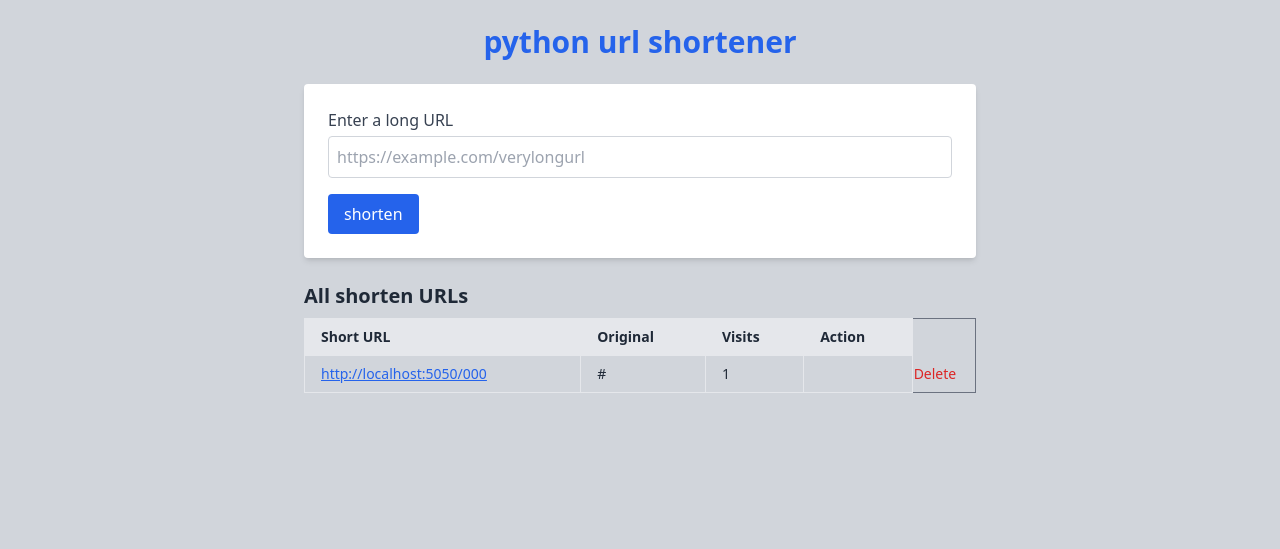
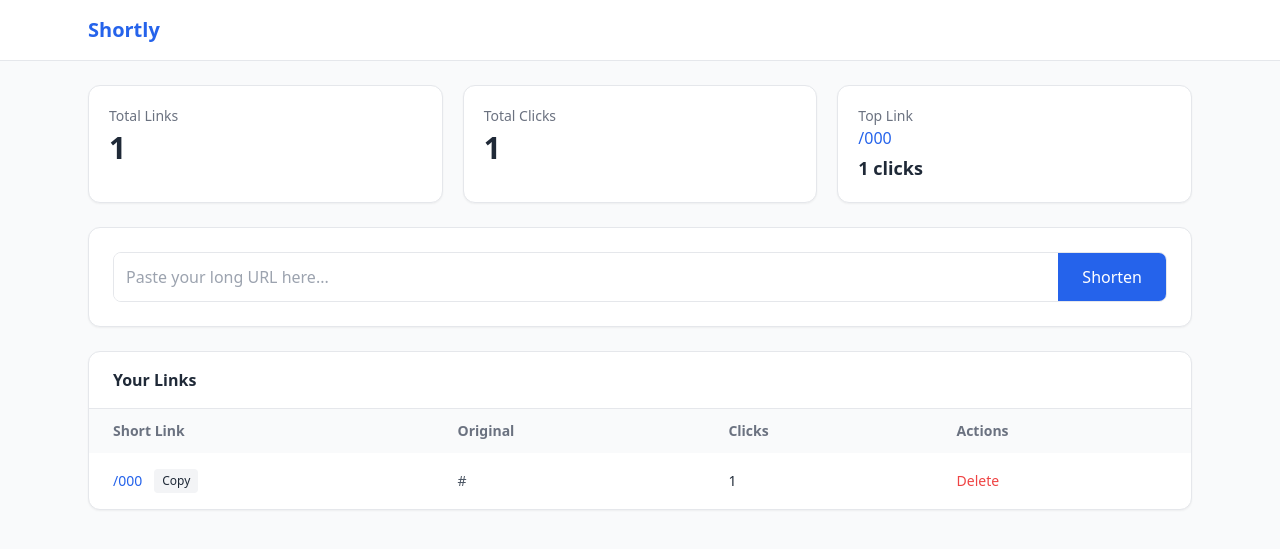
Before and after one commit to preethiangelin1/url-shortener, a Flask app: page / in a window 1280 px wide. Shown: the top 549 px of the page. Run offline with Flask 3, Linux system fonts and the light colour scheme; tables that the repository leaves empty hold one stand-in row (values such as "Sample post"); some libraries are stand-ins or nearby versions.

Commit message:
enhance index page styling

```diff
--- a/templates/index.html
+++ b/templates/index.html
@@ -3,72 +3,151 @@
 <head>
   <meta charset="UTF-8">
   <meta name="viewport" content="width=device-width, initial-scale=1.0">
-    <title>Chaicode URL Shortener</title>
+  <title>URL Shortener</title>
   <script src="https://cdn.tailwindcss.com"></script>
 </head>
-<body class="bg-gray-300 text-gray-800 font-sans p-6">
-  <div class="max-w-2xl mx-auto">
-    <h1 class="text-3xl font-bold mb-6 text-center text-blue-600">
-      python url shortener
-    </h1>
-    <form method="post" class="bg-white  shadow-md  rounded p-6  mb-6 space-y-4">
-      <label class="block">
-        <span class="text-gray-700">Enter a long URL</span>
-        <input
-        type = "text"
-        name = "url"
-        placeholder="https://example.com/verylongurl"
-        required
-        class="mt-1 block w-full border border-gray-300 rounded p-2"
-        >
-      </label>
-      <button class="bg-blue-600  text-white px-4 py-2 rounded hover:bg-blue-700"
-      type="submit"
-      >
-      shorten
+
+<body class="bg-gray-50 text-gray-800 font-sans">
+
+  <!-- Navbar -->
+  <header class="bg-white border-b">
+    <div class="max-w-6xl mx-auto px-6 py-4 flex justify-between items-center">
+      <h1 class="text-xl font-bold text-blue-600">Shortly</h1>
+    </div>
+  </header>
+
+  <div class="max-w-6xl mx-auto p-6 space-y-6">
+
+    <!-- Stats -->
+    {% set top = all_urls | max(attribute=2) if all_urls else None %}
+
+    <div class="grid grid-cols-1 sm:grid-cols-3 gap-5">
+
+      <div class="bg-white p-5 rounded-xl shadow-sm border hover:shadow-md transition">
+        <p class="text-gray-500 text-sm">Total Links</p>
+        <h2 class="text-3xl font-bold mt-1">{{ all_urls|length }}</h2>
+      </div>
+
+      <div class="bg-white p-5 rounded-xl shadow-sm border hover:shadow-md transition">
+        <p class="text-gray-500 text-sm">Total Clicks</p>
+        <h2 class="text-3xl font-bold mt-1">
+          {{ all_urls | sum(attribute=2) }}
+        </h2>
+      </div>
+
+      <div class="bg-white p-5 rounded-xl shadow-sm border hover:shadow-md transition">
+        <p class="text-gray-500 text-sm">Top Link</p>
+
+        {% if top %}
+          <p class="text-blue-600 font-medium truncate">
+            /{{ top[1] }}
+          </p>
+          <p class="text-lg font-bold mt-1">
+            {{ top[2] }} clicks
+          </p>
+        {% else %}
+          <p class="text-gray-400">No data</p>
+        {% endif %}
+      </div>
+
+    </div>
+
+    <!-- Create Link -->
+    <div class="bg-white p-6 rounded-xl shadow-sm border">
+      <form method="post" class="flex overflow-hidden rounded-lg border">
+        <input type="text" name="url" required
+          placeholder="Paste your long URL here..."
+          class="flex-1 p-3 outline-none">
+
+        <button type="submit"
+          class="bg-blue-600 text-white px-6 hover:bg-blue-700 transition">
+          Shorten
         </button>
       </form>
-    <h2 class="text-xl font-semibold mb-2">All shorten URLs</h2>
+    </div>
+
+    <!-- Table -->
+    <div class="bg-white rounded-xl shadow-sm border overflow-hidden">
+
+      <div class="px-6 py-4 border-b">
+        <h2 class="font-semibold">Your Links</h2>
+      </div>
+
       {% if all_urls %}
-    <div class="overflow-x-auto">
-      <table class="w-full border border-collapse border-gray-500 text-sm">
-        <thead class="bg-gray-200">
+      <table class="w-full text-sm">
+
+        <thead class="bg-gray-50 text-gray-500">
           <tr>
-        <th class="border px-4 py-2 text-left">Short URL</th>
-        <th class="border px-4 py-2 text-left">Original</th>
-        <th class="border px-4 py-2 text-left">Visits</th>
-        <th class="border px-4 py-2 text-left">Action</th>
+            <th class="text-left px-6 py-3">Short Link</th>
+            <th class="text-left px-6 py-3">Original</th>
+            <th class="text-left px-6 py-3">Clicks</th>
+            <th class="text-left px-6 py-3">Actions</th>
           </tr>
         </thead>
-    <tbody>
-      {% for url in all_urls%}
-        <tr class="hover:bg-gray-100">
-          <td class="border px-4 py-2 text-blue-600 underline">
-            <a href="/{{ url[1] }}" target="_blank">
-              http://localhost:5050/{{url[1]}}
+
+        <tbody class="divide-y">
+          {% for url in all_urls %}
+          <tr class="hover:bg-gray-50 transition">
+
+            <!-- Short URL -->
+            <td class="px-6 py-4">
+              <div class="flex items-center gap-3">
+                <a href="/{{ url[1] }}" target="_blank"
+                  class="text-blue-600 font-medium hover:underline">
+                  /{{url[1]}}
                 </a>
+
+                <button
+                  onclick="copyToClipboard('http://localhost:5050/{{url[1]}}', this)"
+                  class="px-2 py-1 text-xs bg-gray-100 rounded hover:bg-blue-100 hover:text-blue-600 transition">
+                  Copy
+                </button>
+              </div>
             </td>
-          <td class="border px-4 py-2">{{url[0]}}</td>
-          <td class="border px-4 py-2">{{url[2]}}</td>
-          <td class="border px-4 py-2">
-          <td>
-            <form
-            action="/delete/{{url[1]}}"
-            method="POST"
-            onsubmit="return confirm('Delete this short url?')"
-            >
-            <button type="submit" class="text-red-600">Delete</button>
 
+            <td title="{{url[0]}}" class="px-6 py-4 max-w-xs truncate text-gray-600">
+              {{url[0]}}
+            </td>
+
+            <td class="px-6 py-4 font-medium">
+              {{url[2]}}
+            </td>
+
+            <td class="px-6 py-4">
+              <form action="/delete/{{url[1]}}" method="POST"
+                onsubmit="return confirm('Delete this link?')">
+                <button class="text-red-500 hover:text-red-700">
+                  Delete
+                </button>
               </form>
             </td>
+
           </tr>
-      {% endfor%}
+          {% endfor %}
         </tbody>
+
       </table>
+
+      {% else %}
+      <p class="p-6 text-gray-500">No links created yet.</p>
+      {% endif %}
     </div>
-    {% else %}
-    <p class="text-gray-600">No Urls have been shorten</p>
-    {% endif%}
+
   </div>
+
+  <!-- Copy Script -->
+  <script>
+    function copyToClipboard(text, btn) {
+      navigator.clipboard.writeText(text);
+      btn.innerText = "Copied";
+      btn.classList.add("bg-green-100", "text-green-600");
+
+      setTimeout(() => {
+        btn.innerText = "Copy";
+        btn.classList.remove("bg-green-100", "text-green-600");
+      }, 1500);
+    }
+  </script>
+
 </body>
 </html>
```
Lines whose indentation alone changed are shown as unchanged.
